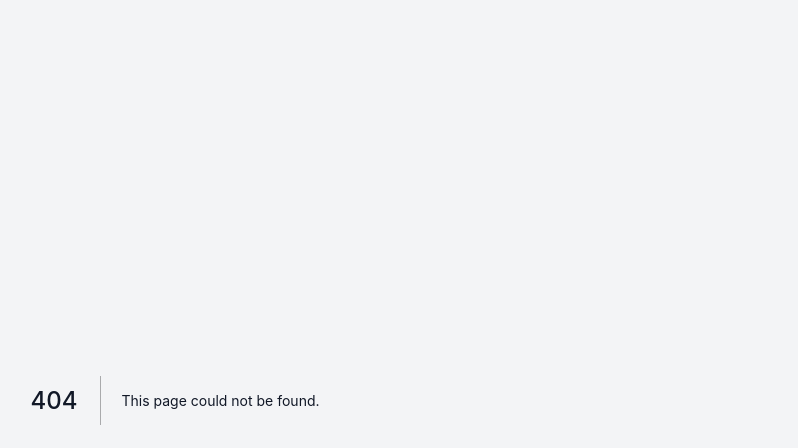
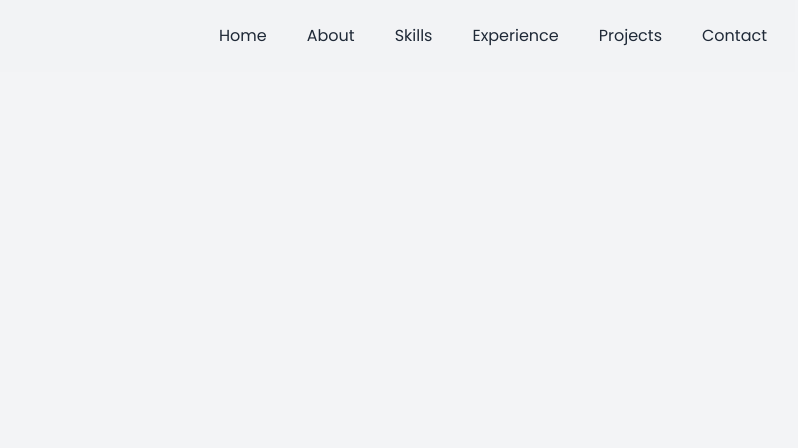
Before and after one commit to nikhiljerry29/coding-portfolio, a Next.js app: page /projects in a window 1280 px wide. Before the commit this address had no page. Shown: the top 448 px of the page, without its empty margins (465-1263 px from the left). Built offline with nearby package versions, Linux system fonts and the light colour scheme.

Commit message:
Add links to social icons

```diff
--- a/components/layouts/Navbar.js
+++ b/components/layouts/Navbar.js
@@ -1,6 +1,11 @@
+import Link from "next/link";
 import {
-    HiOutlineBriefcase, HiOutlineChatAlt2,
-    HiOutlineCode, HiOutlineDocumentDuplicate, HiOutlineIdentification
+    HiOutlineBriefcase,
+    HiOutlineChatAlt2,
+    HiOutlineCode,
+    HiOutlineDocumentDuplicate,
+    HiOutlineIdentification,
+    HiOutlineHome,
 } from "react-icons/hi";
 
 const Navbar = () => {
@@ -8,41 +13,43 @@ const Navbar = () => {
         <header className='z-50 w-full fixed bottom-0 lg:sticky lg:top-0'>
             <nav className='p-5 lg:mr-5 text-black bg-gray-100/90 lg:bg-gray-100/95 '>
                 <div className='flex justify-around md:justify-evenly lg:space-x-6 lg:justify-end'>
-                    <a
-                        className='text-gray-800 p-2 rounded-full lg:py-1 lg:rounded-lg hover:text-white hover:bg-rose-500 active:bg-rose-400'
-                        href='#about'
-                    >
+                    <Link href='/'>
+                        <a className='text-gray-800 p-2 rounded-full lg:py-1 lg:rounded-lg hover:text-white hover:bg-rose-500 active:bg-rose-400'>
+                            <HiOutlineHome className='text-3xl lg:hidden' />
+                            <span className='hidden lg:block'>Home</span>
+                        </a>
+                    </Link>
+                    <Link href='/#about'>
+                        <a className='text-gray-800 p-2 rounded-full lg:py-1 lg:rounded-lg hover:text-white hover:bg-rose-500 active:bg-rose-400'>
                             <HiOutlineIdentification className='text-3xl lg:hidden' />
                             <span className='hidden lg:block'>About</span>
                         </a>
-                    <a
-                        className='text-gray-800 p-2 rounded-full lg:py-1 lg:rounded-lg hover:text-white hover:bg-rose-500 active:bg-rose-400'
-                        href='#skills'
-                    >
+                    </Link>
+                    <Link href='/#skills'>
+                        <a className='text-gray-800 p-2 rounded-full lg:py-1 lg:rounded-lg hover:text-white hover:bg-rose-500 active:bg-rose-400'>
                             <HiOutlineCode className='text-3xl lg:hidden' />
                             <span className='hidden lg:block'>Skills</span>
                         </a>
-                    <a
-                        className='text-gray-800 p-2 rounded-full lg:py-1 lg:rounded-lg hover:text-white hover:bg-rose-500 active:bg-rose-400'
-                        href='#experience'
-                    >
+                    </Link>
+                    <Link href='/#experience'>
+                        <a className='text-gray-800 p-2 rounded-full lg:py-1 lg:rounded-lg hover:text-white hover:bg-rose-500 active:bg-rose-400'>
                             <HiOutlineBriefcase className='text-3xl lg:hidden' />
                             <span className='hidden lg:block'>Experience</span>
                         </a>
-                    <a
-                        className='text-gray-800 p-2 rounded-full lg:py-1 lg:rounded-lg hover:text-white hover:bg-rose-500 active:bg-rose-400'
-                        href='#projects'
-                    >
+                    </Link>
+
+                    <Link href='/projects'>
+                        <a className='text-gray-800 p-2 rounded-full lg:py-1 lg:rounded-lg hover:text-white hover:bg-rose-500 active:bg-rose-400'>
                             <HiOutlineDocumentDuplicate className='text-3xl lg:hidden' />
                             <span className='hidden lg:block'>Projects</span>
                         </a>
-                    <a
-                        className='text-gray-800 p-2 rounded-full lg:py-1 lg:rounded-lg hover:text-white hover:bg-rose-500 active:bg-rose-400'
-                        href='#contact'
-                    >
+                    </Link>
+                    <Link href='/#contact'>
+                        <a className='text-gray-800 p-2 rounded-full lg:py-1 lg:rounded-lg hover:text-white hover:bg-rose-500 active:bg-rose-400'>
                             <HiOutlineChatAlt2 className='text-3xl lg:hidden' />
                             <span className='hidden lg:block'>Contact</span>
                         </a>
+                    </Link>
                 </div>
             </nav>
         </header>
--- a/components/project/Projects.js
+++ b/components/project/Projects.js
@@ -1,7 +1,7 @@
 import SectionCard from "../shared/SectionCard";
 
 const Projects = () => {
-    return <SectionCard sectionName={"projects"}></SectionCard>;
+    return <SectionCard sectionName={"projects"}>Something</SectionCard>;
 };
 
 export default Projects;
--- a/components/shared/SectionCard.js
+++ b/components/shared/SectionCard.js
@@ -1,7 +1,7 @@
 import PropTypes from "prop-types";
 const SectionCard = ({ children, sectionName, showHeading }) => {
     return (
-        <section id={sectionName} className='mx-5 py-4 lg:pt-24'>
+        <section id={sectionName} className='mx-5 py-4 lg:pt-24 scroll-smooth'>
             {showHeading && (
                 <h2 className='capitalize text-2xl font-semibold mb-8 text-center lg:text-left'>
                     {sectionName}
--- a/components/socialIcons/SocialIconItem.js
+++ b/components/socialIcons/SocialIconItem.js
@@ -1,8 +1,9 @@
-const SocialIconItem = ({ Icon, title, hoverColor }) => {
+const SocialIconItem = ({ Icon, title, hoverColor, url }) => {
     return (
         <a
-            href='#'
+            href={url}
             rel='noreferrer'
+            target={"_blank"}
             className={`p-2.5 rounded-full bg-white shadow group hover:shadow-md active:scale-95 ${hoverColor}`}
         >
             <span className='flex items-center'>
--- a/components/socialIcons/SocialIcons.js
+++ b/components/socialIcons/SocialIcons.js
@@ -14,26 +14,31 @@ const SocialIcons = () => {
                 Icon={SiFacebook}
                 title='Facebook'
                 hoverColor='text-blue-600'
+                url='https://www.facebook.com/ng5667'
             />
             <SocialIconItem
                 Icon={SiGithub}
                 title='Github'
                 hoverColor='text-gray-600'
+                url='https://github.com/nikhiljerry29'
             />
             <SocialIconItem
                 Icon={SiInstagram}
                 title='Instagram'
                 hoverColor='text-pink-600'
+                url='https://www.instagram.com/jerry_the_shawl_man_/'
             />
             <SocialIconItem
                 Icon={SiLinkedin}
                 title='LinkedIn'
                 hoverColor='text-sky-600'
+                url='https://www.linkedin.com/in/nikhil-gupta-6a893114a/'
             />
             <SocialIconItem
                 Icon={SiGmail}
                 title='Gmail'
                 hoverColor='text-red-600'
+                url='mailto:nikhil.gupta5667@gmail.com'
             />
         </div>
     );
--- a/pages/_document.js
+++ b/pages/_document.js
@@ -7,7 +7,7 @@ export default function Document() {
                 <meta name='description' content='Portfolio of Nikhil Gupta' />
                 <link rel='icon' href='/favicon.png' />
             </Head>
-            <body className='font-poppins bg-gray-100 text-gray-900 selection:bg-yellow-300'>
+            <body className='font-poppins bg-gray-100 text-gray-900 scroll-smooth selection:bg-yellow-300'>
                 <Main />
                 <NextScript />
             </body>
--- a/pages/index.js
+++ b/pages/index.js
@@ -12,7 +12,7 @@ export default function Home({ experienceData }) {
             <Head>
                 <title>Nikhil Gupta</title>
             </Head>
-            <div className='flex flex-col lg:flex-row'>
+            <div className='flex flex-col lg:flex-row xl:container xl:mx-auto'>
                 <div className='lg:fixed'>
                     <Sidebar />
                 </div>
--- /dev/null
+++ b/pages/projects.js
@@ -0,0 +1,13 @@
+import Head from "next/head";
+import Navbar from "../components/layouts/Navbar";
+
+export default function projects() {
+    return (
+        <>
+            <Head>
+                <title>Nikhil Gupta | Projects</title>
+            </Head>
+            <Navbar />
+        </>
+    );
+}
```
Lines whose indentation alone changed are shown as unchanged.
